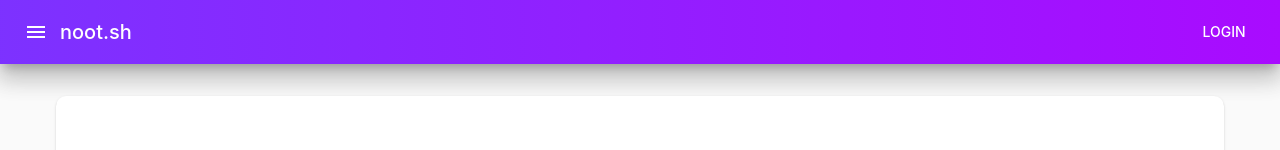
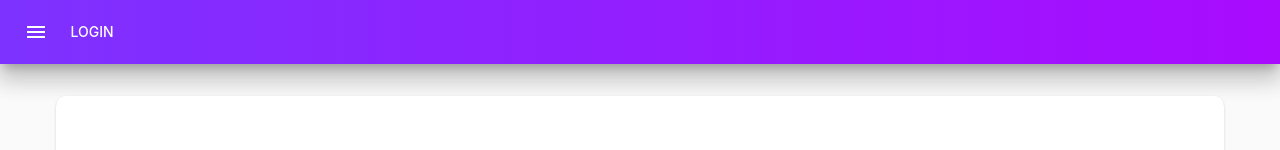
Before and after one commit to devnoot/noot.sh-website, a React (Vite) app: page / in a window 1280 px wide. Shown: the top 150 px of the page. Built offline with nearby package versions, Linux system fonts and the light colour scheme.

Commit message:
Style changes

```diff
--- a/src/Navbar.tsx
+++ b/src/Navbar.tsx
@@ -36,14 +36,10 @@
     animation: '$gradient 15s infinite',
   },
   icon: {
-    color: 'white',
-  },
-  title: {
-    flexGrow: 1,
-    color: 'white',
+    color: 'white !important',
   },
   button: {
-    color: 'white',
+    color: 'white !important',
   },
 }))
 
@@ -54,9 +50,6 @@
     <AppBar position="static" className={classes.root} {...props}>
       <Toolbar>
         <MenuIcon edge="start" className={classes.icon} />
-        <Typography variant="h6" className={classes.title}>
-          noot.sh
-        </Typography>
         <Button className={classes.button}>Login</Button>
       </Toolbar>
     </AppBar>
--- a/src/index.html
+++ b/src/index.html
@@ -7,6 +7,10 @@
       rel="stylesheet"
       href="https://fonts.googleapis.com/css?family=Roboto:300,400,500,700&display=swap"
     />
+    <meta
+      name="viewport"
+      content="width=device-width, initial-scale=1, user-scalable=0, maximum-scale=1, minimum-scale=1"
+    />
   </head>
   <body>
     <div id="app"></div>
```
